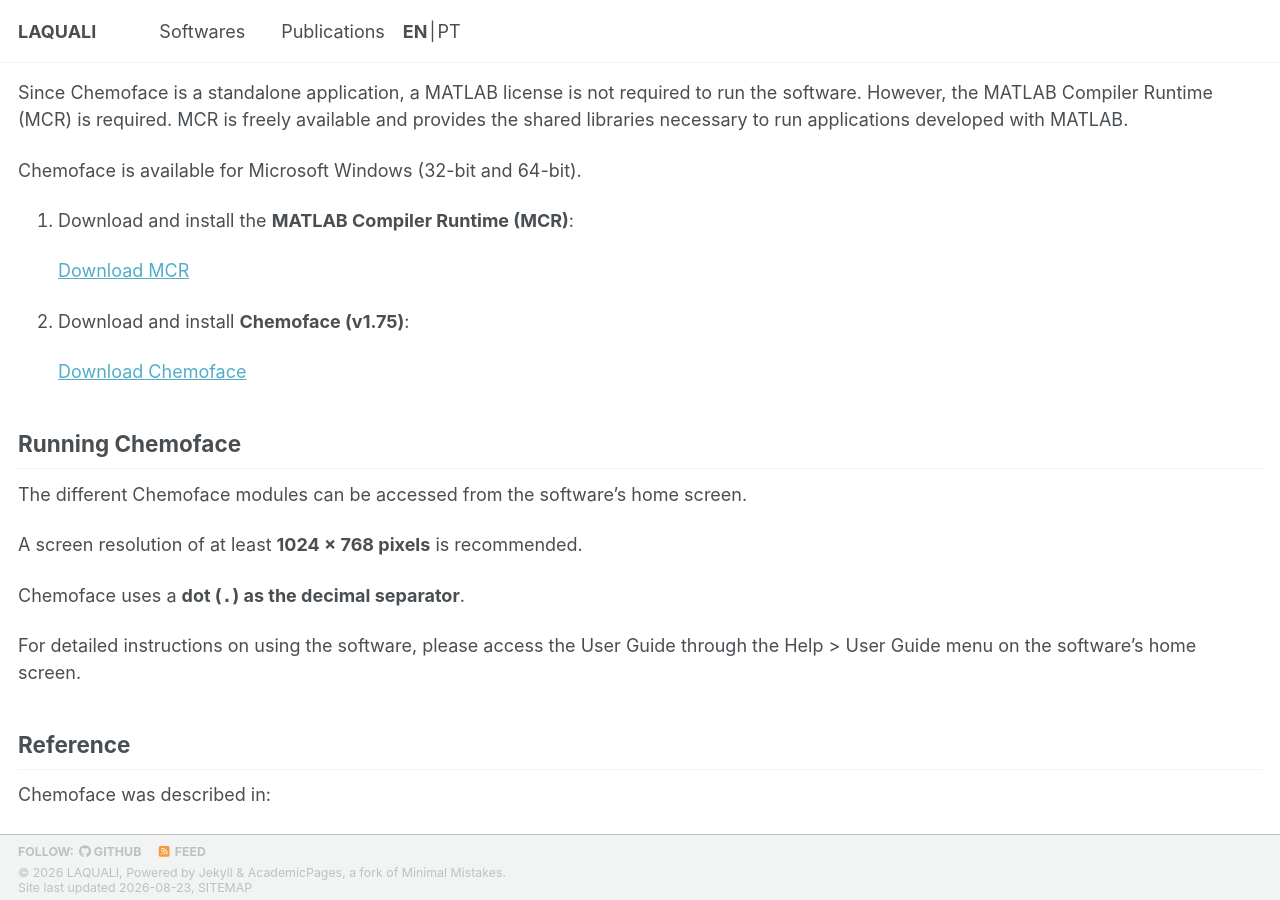
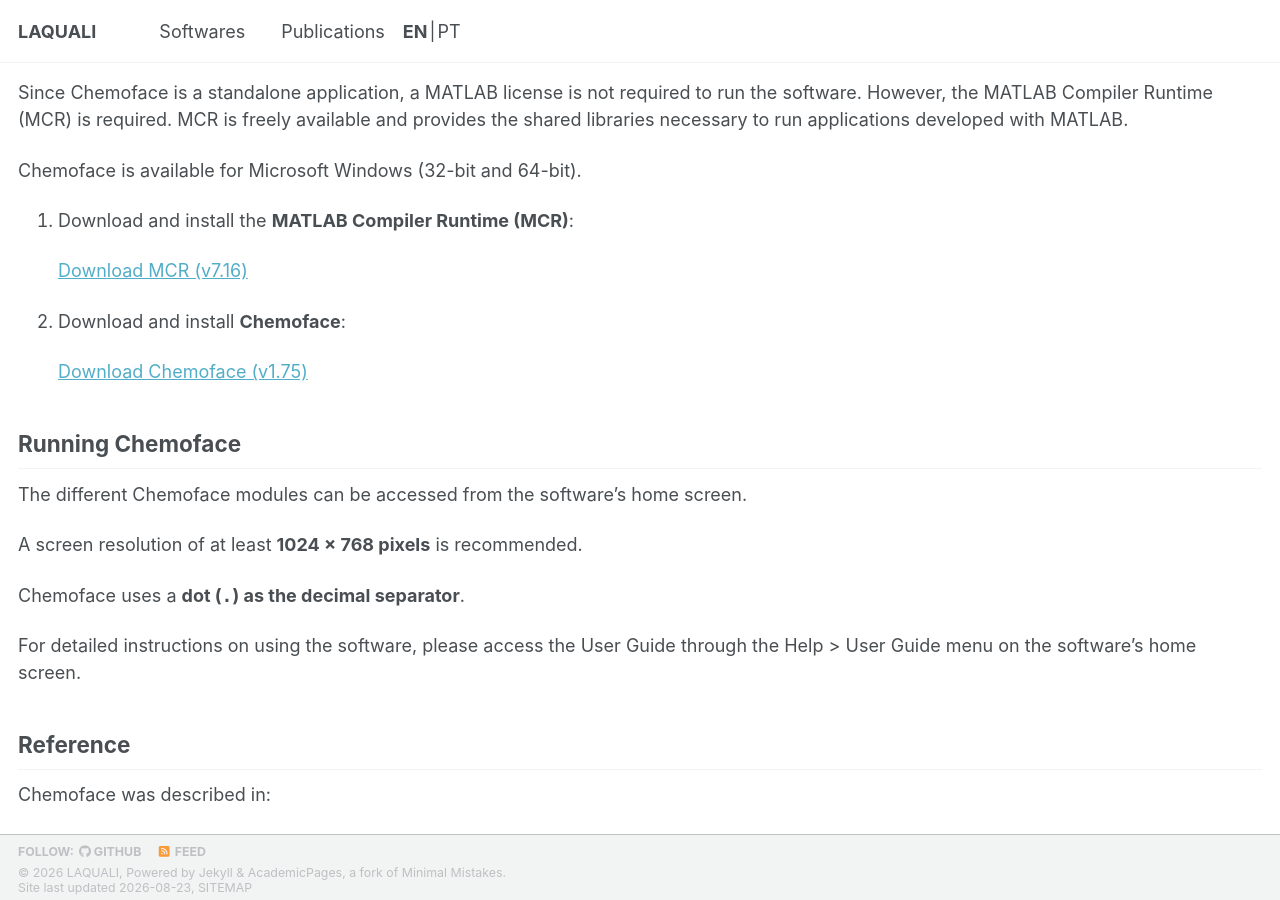
Before and after one commit to LAQUALI-UFLA/laquali-ufla.github.io, a Jekyll site: the page built from _pages/softwares/chemoface.md, in a window 1280 px wide and 900 px high, scrolled down 1930 px. Built offline with Jekyll 4.4.1, drawn with Linux system fonts in a browser that asks for light colours; a style sheet for code colours, icons or effects is not loaded.

Commit message:
Update download links and versioning for Chemoface

```diff
--- a/_pages/softwares/chemoface.md
+++ b/_pages/softwares/chemoface.md
@@ -58,11 +58,11 @@ Chemoface is available for Microsoft Windows (32-bit and 64-bit).
 
 1. Download and install the **MATLAB Compiler Runtime (MCR)**:
 
-   [Download MCR](https://www.dropbox.com/scl/fi/413gsdj747myotqo7m77u/MCRInstaller.exe?rlkey=wb6u5iir8zd9d1mlqdf0thwnx&st=82y878m8&dl=1)
+   [Download MCR (v7.16)](https://www.dropbox.com/scl/fi/413gsdj747myotqo7m77u/MCRInstaller.exe?rlkey=wb6u5iir8zd9d1mlqdf0thwnx&st=82y878m8&dl=1)
 
-2. Download and install **Chemoface (v1.75)**:
+2. Download and install **Chemoface**:
 
-   [Download Chemoface](https://www.dropbox.com/scl/fi/n3pdipmvvezxh7scecxkc/Chemoface_1-75_setup.exe?rlkey=34c235rt601ojo8lxgtl8iwak&st=w7hmvv9f&dl=1)
+   [Download Chemoface  (v1.75)](https://www.dropbox.com/scl/fi/n3pdipmvvezxh7scecxkc/Chemoface_1-75_setup.exe?rlkey=34c235rt601ojo8lxgtl8iwak&st=w7hmvv9f&dl=1)
 
 ## Running Chemoface
 The different Chemoface modules can be accessed from the software's home screen.
```
